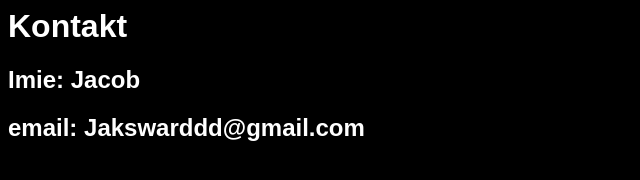
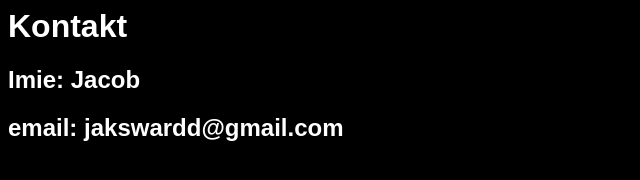
Before and after one commit to JakswardStudios/strona-jakub-todryk-pl, a plain HTML site: page kontakt.html in a window 1280 px wide. Shown: the whole page, without its empty margins (0-640 px from the left). Drawn offline with Linux system fonts and the light colour scheme.

Commit message:
Update kontakt.html

```diff
--- a/kontakt.html
+++ b/kontakt.html
@@ -7,7 +7,7 @@
 
     <h1>Kontakt</h1>
     <h2>Imie: Jacob</h2>
-    <h2>email: Jakswarddd@gmail.com</h2>
+    <h2>email: jakswardd@gmail.com</h2>
   </body>
 
 
```
